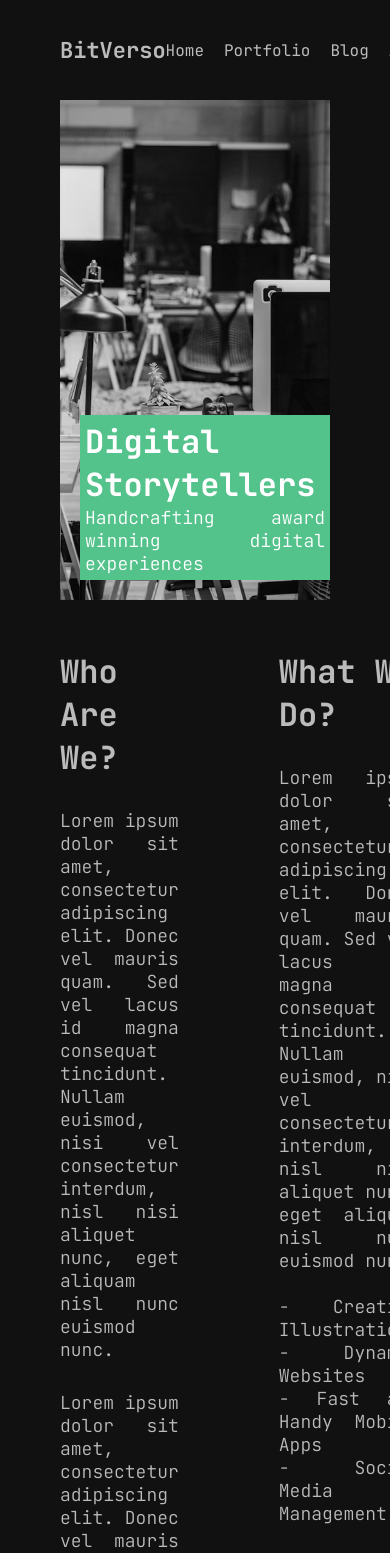
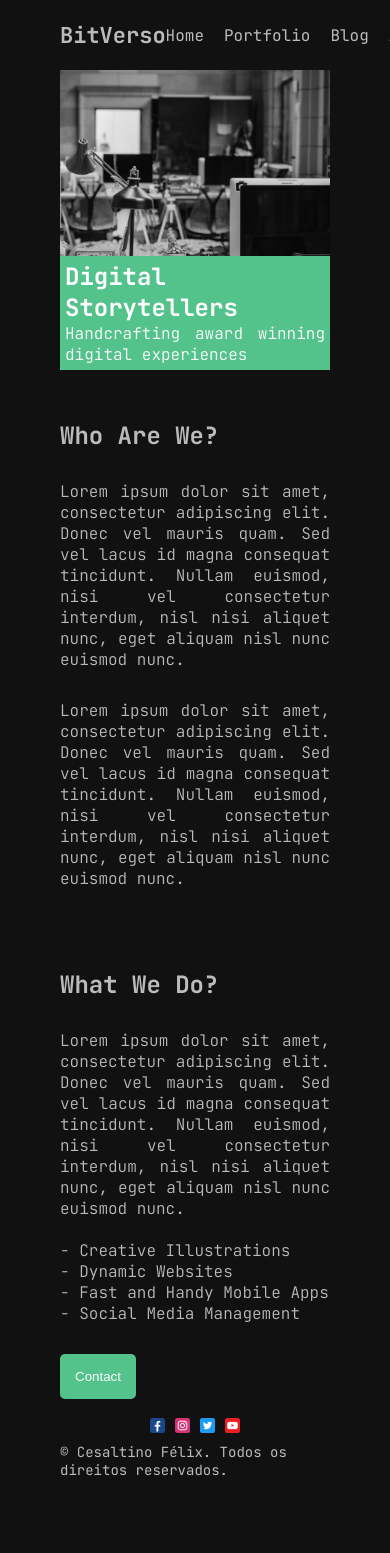
Before and after one commit to CesaltinoFelix/bitverso, a Next.js app: page /about in a window 390 px wide. Shown: the top 1553 px of the page. After the commit the page ends 1479 px from the top, so only its background shows below. Built offline with nearby package versions, Linux system fonts and the light colour scheme.

Commit message:
feat: improve styling and responsiveness across About, Contact, Footer, Navbar, and main pages

```diff
--- a/src/app/about/page.module.css
+++ b/src/app/about/page.module.css
@@ -1,18 +1,17 @@
-.container{
-
+.container {
 }
 
-.imgContainer{
-    width:100%;
-    height:500px;
-    position:relative;
+.imgContainer {
+  width: 100%;
+  height: 500px;
+  position: relative;
 }
 
-.img{
+.img {
   object-fit: cover;
   filter: grayscale(100%);
 }
-.imgText{
+.imgText {
   position: absolute;
   bottom: 20px;
   left: 20px;
@@ -21,21 +20,46 @@
   color: white;
 }
 
-.textContainer{
+.textContainer {
   display: flex;
   gap: 100px;
 }
 
-.item{
-    flex:1;
-    margin-top:50px;
+.item {
+  flex: 1;
+  margin-top: 50px;
   display: flex;
   flex-direction: column;
-    gap:30px;
+  gap: 30px;
 }
 
-.desc{
+.desc {
   font-size: 18px;
   font-weight: 300;
   text-align: justify;
 }
+
+@media (max-width: 768px) {
+  .imgContainer {
+    height: 300px;
+  }
+
+  .imgText {
+    bottom: 0px;
+    left: 0px;
+  }
+
+  .title{
+
+      font-size: 24px;
+  }
+  .desc {
+  font-size: 16px;
+}
+
+  .textContainer {
+    flex-direction: column;
+    gap: 30px;
+    margin-bottom: 30px;
+  }
+}
--- a/src/app/components/button/button.module.css
+++ b/src/app/components/button/button.module.css
@@ -8,3 +8,9 @@
     width: max-content;
     color: white;
 }
+
+@media (max-width: 1300px){
+    .container{
+        padding: 15px;
+    }
+}
--- a/src/app/components/footer/page.module.css
+++ b/src/app/components/footer/page.module.css
@@ -11,3 +11,12 @@
     align-items: center;
     gap: 10px;
 }
+
+@media (max-width: 768px){
+    .social{
+        margin-bottom: 10px;
+    }
+    .container{
+        flex-direction: column-reverse;
+    }
+}
--- a/src/app/components/navbar/page.module.css
+++ b/src/app/components/navbar/page.module.css
@@ -29,3 +29,10 @@
     border-radius: 3px;
 
 }
+
+@media (max-width: 1300px)
+{
+    .container{
+        height: 70px;
+    }
+}
--- a/src/app/contact/page.jsx
+++ b/src/app/contact/page.jsx
@@ -12,7 +12,7 @@ const Contact = ()=>{
                 <div className={styles.form}>
                     <input type="text" placeholder="Your Name" className={styles.input} />
                     <input type="email" placeholder="Your Email" className={styles.input} />
-                    <textarea placeholder="Your Message" cols={30} rows={10} className={styles.textarea}></textarea>
+                    <textarea placeholder="Your Message" cols={30} rows={8} className={styles.textarea}></textarea>
                     <Button label="Send Message" url="#" />
                 </div>
 
--- a/src/app/contact/page.module.css
+++ b/src/app/contact/page.module.css
@@ -1,26 +1,25 @@
-.container{
-
+.container {
 }
 
-.title{
+.title {
   font-size: 60px;
   margin-bottom: 100px;
   text-align: center;
 }
 
-.content{
+.content {
   display: flex;
   align-items: center;
   gap: 100px;
 }
 
-.imgContainer{
+.imgContainer {
   flex: 1;
   height: 500px;
   position: relative;
 }
 
-.img{
+.img {
   object-fit: contain;
   animation: move 3s infinite ease alternate;
 }
@@ -34,14 +33,15 @@
   }
 }
 
-.form{
+.form {
   flex: 1;
   display: flex;
   flex-direction: column;
   gap: 20px;
 }
 
-.input, .textarea{
+.input,
+.textarea {
   padding: 20px;
   background-color: transparent;
   border: none;
@@ -51,3 +51,25 @@
   font-size: 20px;
   font-weight: bold;
 }
+
+@media (max-width: 1300px) {
+  .title {
+    font-size: 48px;
+    margin-bottom: 40px;
+  }
+
+  .imgContainer {
+    height: 350px;
+  }
+
+  .form {
+    gap: 15px;
+  }
+
+  .input,
+  .textarea {
+    padding: 15px;
+    font-size: 16px;
+  }
+
+}
--- a/src/app/page.module.css
+++ b/src/app/page.module.css
@@ -38,3 +38,16 @@
     font-size: 24px;
     font-weight: 300;
 }
+
+
+
+@media (max-width: 1300px) {
+  .title {
+    font-size: 64px;
+  }
+
+  .img {
+    height: 450px;
+  }
+
+}
```
Lines whose indentation alone changed are shown as unchanged.
